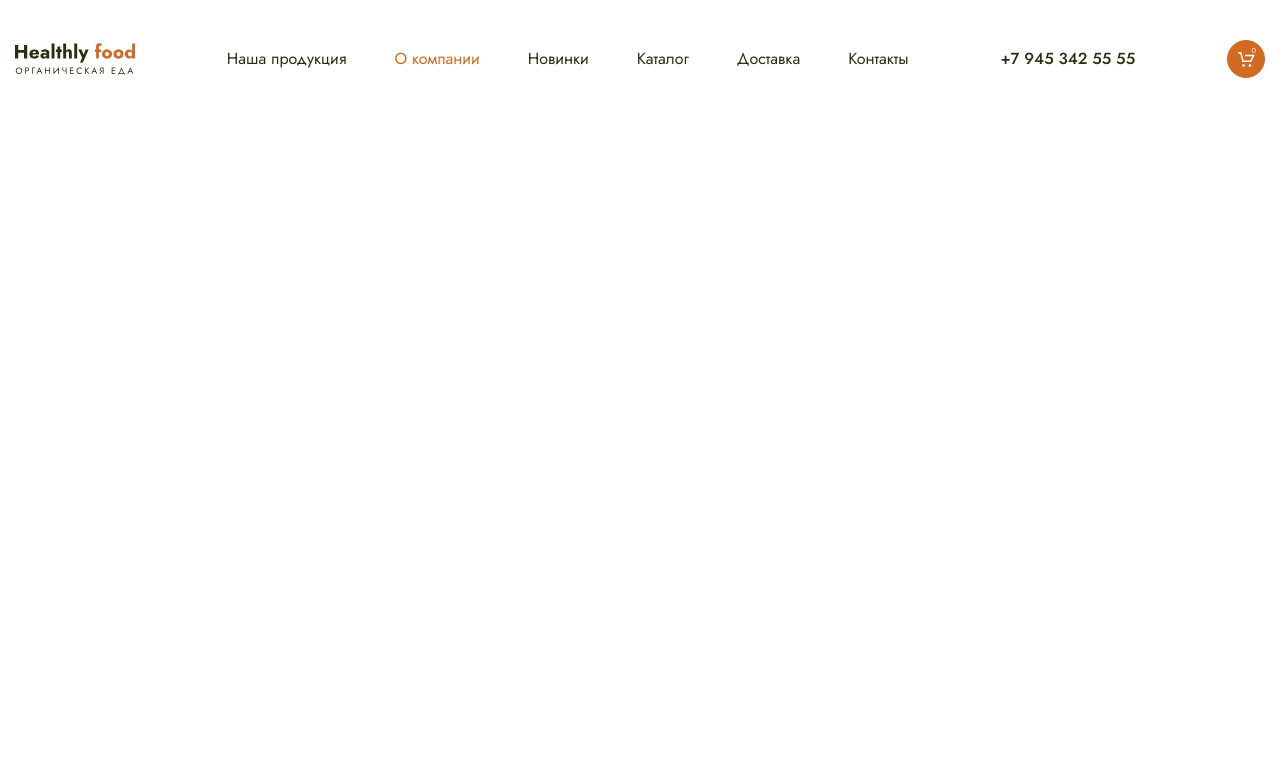
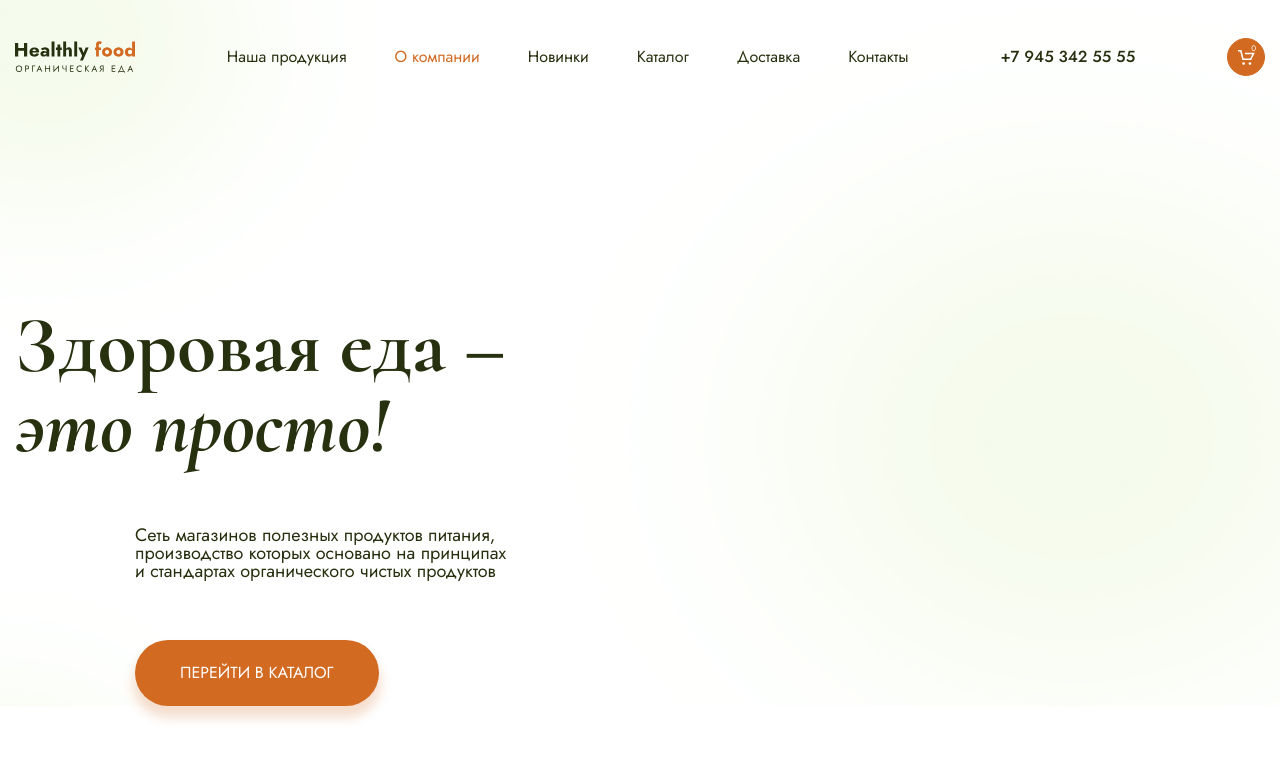
Before and after one commit to Kaduromo/healthy_food_shop, a website built with webpack: page src/index.html in a window 1280 px wide. Built offline with nearby package versions, Linux system fonts and the light colour scheme.

Commit message:
add main

```diff
--- a/src/index.html
+++ b/src/index.html
@@ -8,6 +8,7 @@
 </head>
 <body>
     <div class="main">
+        <div class="container">
             <header class="header">
                 <a href="#" class="logo"></a>
                 <nav>
@@ -25,6 +26,21 @@
                     <span class="header__counter">0</span>
                 </button>
             </header>
+            <div class="main__text">
+                <h1 class="title title_block">
+                    Здоровая еда&nbsp;&ndash;
+                    <span class="title__span">это просто!</span>
+                </h1>
+                <div class="main__item">
+                    <p class="description description_size-s">
+                        Сеть магазинов полезных продуктов питания, производство которых основано на&nbsp;принципах и стандартах органического чистых продуктов
+                    </p>
+                    <div class="main__link">
+                        <a href="#" class="link">Перейти в каталог</a>
+                    </div>
+                </div>
+            </div>
+        </div>
     </div>
 </body>
 </html>
--- a/src/styles/main.scss
+++ b/src/styles/main.scss
@@ -15,15 +15,18 @@ html {
 body {
     font-size: 1.6rem;
     font-family: $font-jost;
+    color: $green;
 }
-.header {
+.container {
     max-width: 1440px;
     margin: 0 auto;
     padding: 0 15px;
+}
+.header {
     display: flex;
     justify-content: space-between;
     align-items: center;
-    margin-top: 4rem;
+    padding-top: 3.8rem;
     &__nav {
         display: flex;
         margin: 0;
@@ -31,7 +34,6 @@ body {
         gap: 4.8rem;
     }
     &__link {
-        font-size: 1.6rem;
         color: $green;
         transition: .2s;
         &:hover {
@@ -39,7 +41,6 @@ body {
         }
     }
     &__tel {
-        font-size: 1.6rem;
         font-weight: 500;
         color: $green;
         transition: .2s;
@@ -83,3 +84,44 @@ body {
 .link-active {
     color: $orange;
 }
+.main {
+    background-image: url(../images/main.png);
+    background-size: cover;
+    background-position-x: center;
+    &__item {
+        margin-left: 12rem;
+        max-width: 378px;
+        margin-top: 6rem;
+    }
+    &__link {
+        margin-top: 6rem;
+    }
+}
+.title {
+    font-family: $font-cormorant;
+    font-weight: 700;
+    font-size: 8rem;
+    margin-top: 23rem;
+    &__span {
+        font-style: italic;
+    }
+    &_block {
+        .title__span {
+            display: block;
+        }
+    }
+}
+.description {
+    &_size-s {
+        font-size: 1.8rem;
+    }
+}
+.link {
+    color: #fff;
+    text-transform: uppercase;
+    padding: 2.5rem 4.5rem;
+    background-color: $orange;
+    box-shadow: 0px 1rem 1.1rem .2rem rgba(207, 92, 13, 0.2);
+    border-radius: 3.8rem;
+    display: inline-block;
+}
--- a/src/styles/reset.scss
+++ b/src/styles/reset.scss
@@ -8,6 +8,7 @@
 }
 a {
     text-decoration: none;
+    background-color: transparent;
 }
 ul,
 ol,
@@ -16,6 +17,7 @@ li {
 }
 img {
     vertical-align: top;
+    border-style: none;
 }
 h1,
 h2,
@@ -28,6 +30,80 @@ h6 {
 }
 html,
 body {
-    height: 100%;
     line-height: 1;
 }
+main {
+  display: block;
+}
+  /* Forms
+     ========================================================================== */
+
+  /**
+   * 1. Change the font styles in all browsers.
+   * 2. Remove the margin in Firefox and Safari.
+   */
+
+   button,
+   input,
+   optgroup,
+   select,
+   textarea {
+     font-family: inherit; /* 1 */
+     font-size: 100%; /* 1 */
+     line-height: 1.15; /* 1 */
+     margin: 0; /* 2 */
+   }
+
+   /**
+    * Show the overflow in IE.
+    * 1. Show the overflow in Edge.
+    */
+
+   button,
+   input { /* 1 */
+     overflow: visible;
+   }
+
+   /**
+    * Remove the inheritance of text transform in Edge, Firefox, and IE.
+    * 1. Remove the inheritance of text transform in Firefox.
+    */
+
+   button,
+   select { /* 1 */
+     text-transform: none;
+   }
+
+   /**
+    * Correct the inability to style clickable types in iOS and Safari.
+    */
+
+   button,
+   [type="button"],
+   [type="reset"],
+   [type="submit"] {
+     -webkit-appearance: button;
+   }
+
+   /**
+    * Remove the inner border and padding in Firefox.
+    */
+
+   button::-moz-focus-inner,
+   [type="button"]::-moz-focus-inner,
+   [type="reset"]::-moz-focus-inner,
+   [type="submit"]::-moz-focus-inner {
+     border-style: none;
+     padding: 0;
+   }
+
+   /**
+    * Restore the focus styles unset by the previous rule.
+    */
+
+   button:-moz-focusring,
+   [type="button"]:-moz-focusring,
+   [type="reset"]:-moz-focusring,
+   [type="submit"]:-moz-focusring {
+     outline: 1px dotted ButtonText;
+   }
```
Also changed, not shown: dist/index.html, dist/styles/main.css, src/images/main.png (added). Lines whose indentation alone changed are shown as unchanged.
